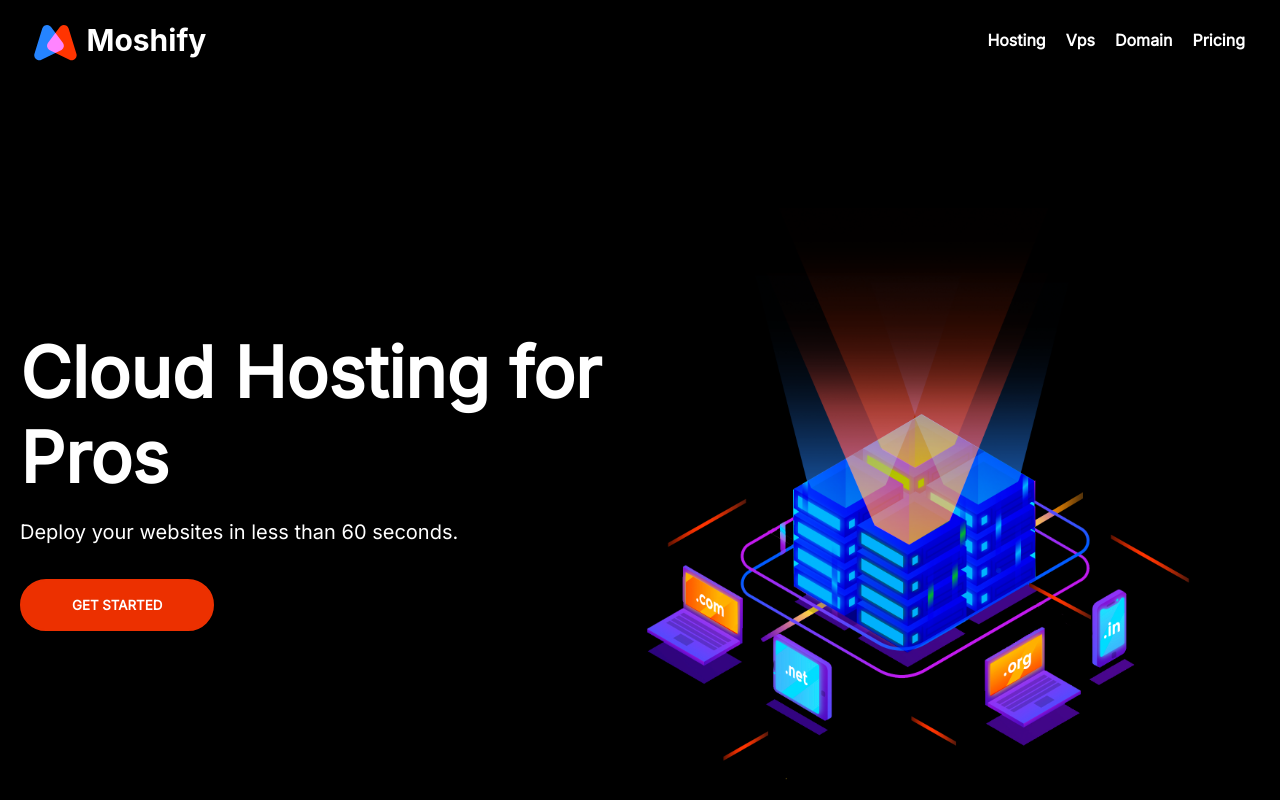
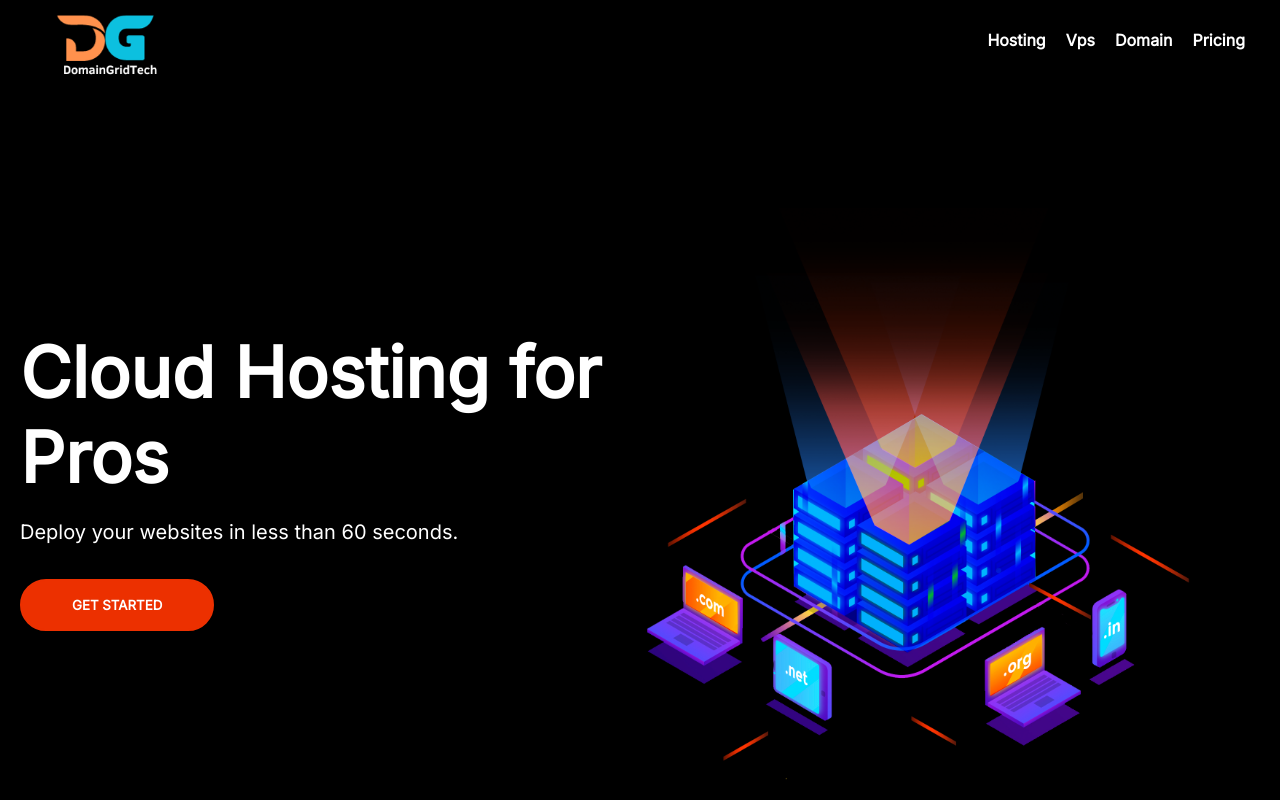
Before and after one commit to rakibislam2233/DomainGridTech, a plain HTML site: page src/index.html in a window 1280 px wide. Shown: the top 800 px of the page. Drawn offline with Linux system fonts and the light colour scheme.

Commit message:
logo added

```diff
--- a/src/components/footer_service.html
+++ b/src/components/footer_service.html
@@ -1,6 +1,8 @@
 <section class="footer_service">
   <div>
-    <img src="./assets/icons/logo.svg" alt="" />
+    <div class="logo">
+      <img src="./assets/images/DomainGridTech.png" alt="" />
+    </div>
     <ul class="footer_service_list">
       <li>Copyright 2024 Mosh</li>
     </ul>
--- a/src/index.html
+++ b/src/index.html
@@ -3,7 +3,7 @@
   <head>
     <meta charset="UTF-8" />
     <meta name="viewport" content="width=device-width, initial-scale=1.0" />
-    <title>Hostire</title>
+    <title>DomainGridTech</title>
     <!-- css style link here -->
     <link rel="stylesheet" href="style.css" />
     <!-- fontawesome link -->
@@ -17,7 +17,7 @@
       <!-- here is navbar -->
       <nav class="navbar">
         <div class="logo">
-          <img src="./assets/icons/logo.svg" alt="" />
+          <img src="./assets/images/DomainGridTech.png" alt="" />
         </div>
         <ul class="nav-list" id="navList">
           <li><a href="#">Hosting</a></li>
--- a/src/style.css
+++ b/src/style.css
@@ -23,6 +23,8 @@ header {
   align-items: center;
 }
 .logo>img{
+  width: 180px;
+  width: 180px;
   margin-top: 10px;
 }
 .nav-list {
```
Also changed, not shown: src/assets/images/DomainGridTech.png (added), src/assets/images/logo.png (deleted).
